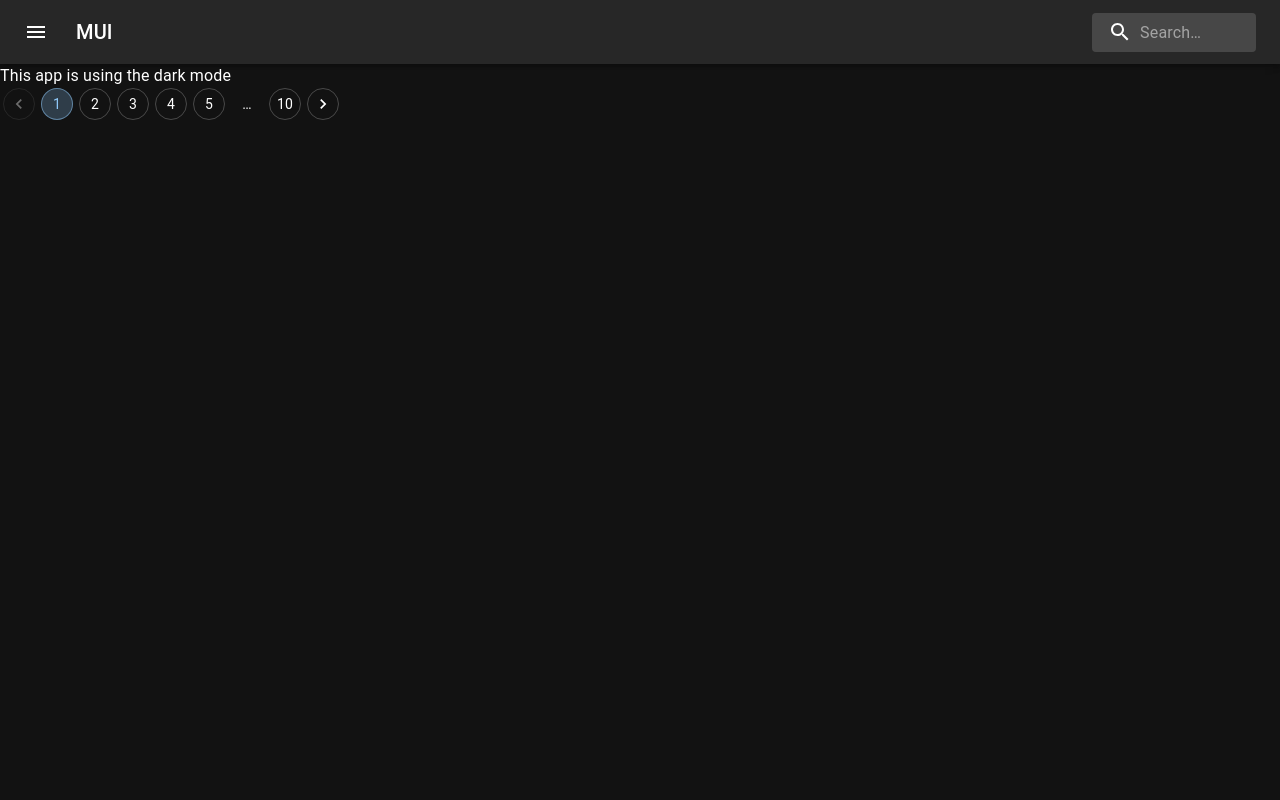
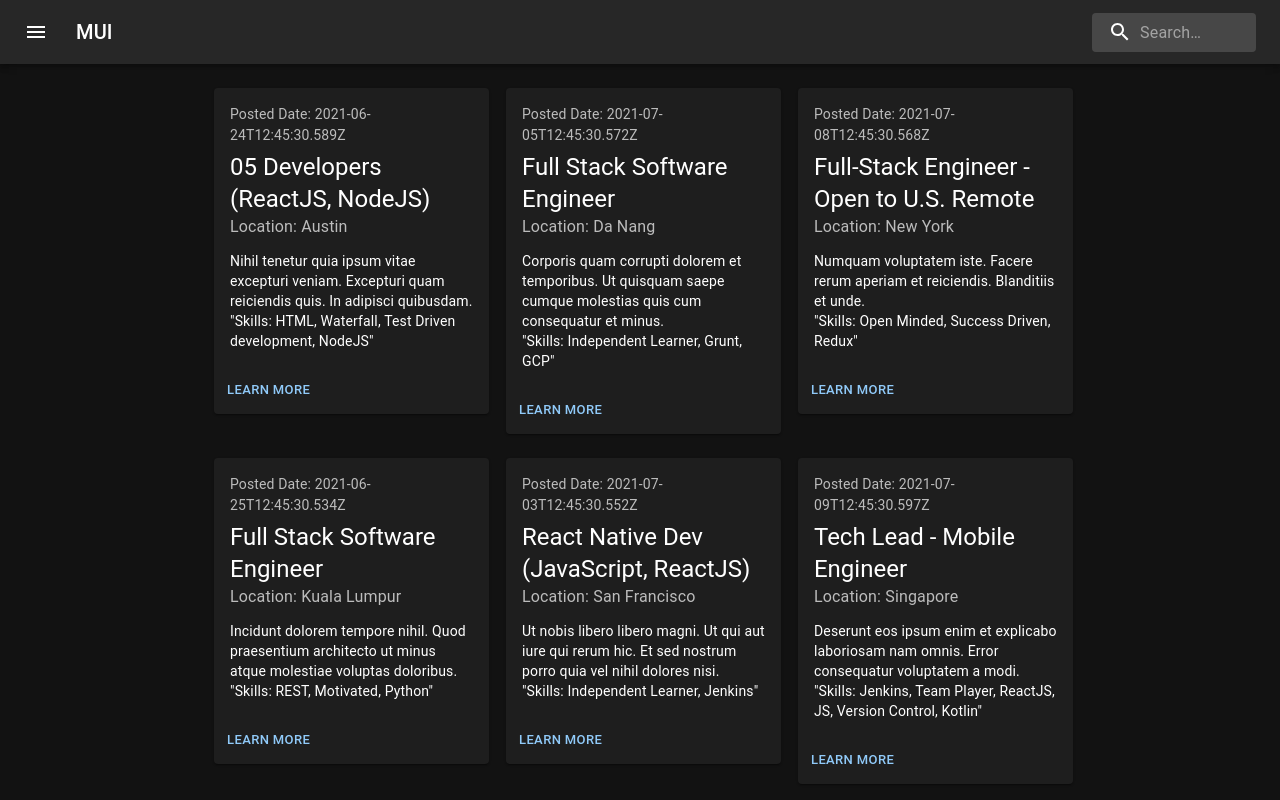
Before and after one commit to blueleorio/mui-basic, a React (Create React App) app: page / in a window 1280 px wide. Shown: the top 800 px of the page. Built offline with nearby package versions, Linux system fonts and the light colour scheme.

Commit message:
ChatGPTGod

```diff
--- a/src/App.js
+++ b/src/App.js
@@ -1,23 +1,50 @@
 // import "./App.css";
+import React from "react";
 import SearchAppBar from "./components/Appbar";
-// import GridLayout from "./layouts/GridLayout";
 import Container from "@mui/material/Container";
-import { Box, Grid, Pagination, Paper, Typography } from "@mui/material";
+import { Pagination, Grid } from "@mui/material";
 import { ThemeProvider, createTheme } from "@mui/material/styles";
 import CssBaseline from "@mui/material/CssBaseline";
-
-const darkTheme = createTheme({
-  palette: {
-    mode: "dark",
-  },
-});
+import JobCard from "./components/JobCard"; // Update the import statement
+import Box from "@mui/system/Box";
 
 export default function App() {
+  const darkTheme = createTheme({
+    palette: {
+      mode: "dark",
+    },
+  });
+
+  const [jobData, setJobData] = React.useState([]);
+
+  React.useEffect(() => {
+    const fetchData = async () => {
+      try {
+        const response = await fetch("/jobs.json"); // Assuming it's in the public folder
+        const data = await response.json();
+        setJobData(data);
+      } catch (error) {
+        console.error("Error fetching job data:", error);
+      }
+    };
+
+    fetchData();
+  }, []);
   return (
     <ThemeProvider theme={darkTheme}>
       <CssBaseline />
       <SearchAppBar />
-      <main>This app is using the dark mode</main>
+      <Container maxWidth="md">
+        <Box mt={3}>
+          <Grid container spacing={3}>
+            {jobData.map((job) => (
+              <Grid key={job.id} item xs={12} sm={6} md={4}>
+                <JobCard job={job} />
+              </Grid>
+            ))}
+          </Grid>
+        </Box>
+      </Container>
       <Pagination count={10} variant="outlined" color="primary" />
     </ThemeProvider>
   );
--- /dev/null
+++ b/src/components/JobCard.js
@@ -0,0 +1,45 @@
+// JobCard.js
+import React from "react";
+import Card from "@mui/material/Card";
+import CardContent from "@mui/material/CardContent";
+import CardActions from "@mui/material/CardActions";
+import Button from "@mui/material/Button";
+import Typography from "@mui/material/Typography";
+import Box from "@mui/system/Box";
+
+const bull = (
+  <Box
+    component="span"
+    sx={{ display: "inline-block", mx: "2px", transform: "scale(0.8)" }}
+  >
+    •
+  </Box>
+);
+
+const JobCard = ({ job }) => {
+  return (
+    <Card sx={{ minWidth: 275 }}>
+      <CardContent>
+        <Typography sx={{ fontSize: 14 }} color="text.secondary" gutterBottom>
+          Posted Date: {job.postedDate}
+        </Typography>
+        <Typography variant="h5" component="div">
+          {job.title}
+        </Typography>
+        <Typography sx={{ mb: 1.5 }} color="text.secondary">
+          Location: {job.city}
+        </Typography>
+        <Typography variant="body2">
+          {job.description}
+          <br />
+          {'"Skills: ' + job.skills.join(", ") + '"'}
+        </Typography>
+      </CardContent>
+      <CardActions>
+        <Button size="small">Learn More</Button>
+      </CardActions>
+    </Card>
+  );
+};
+
+export default JobCard;
```
Also changed, not shown: src/components/Card.js (deleted, +0 -26 lines).
